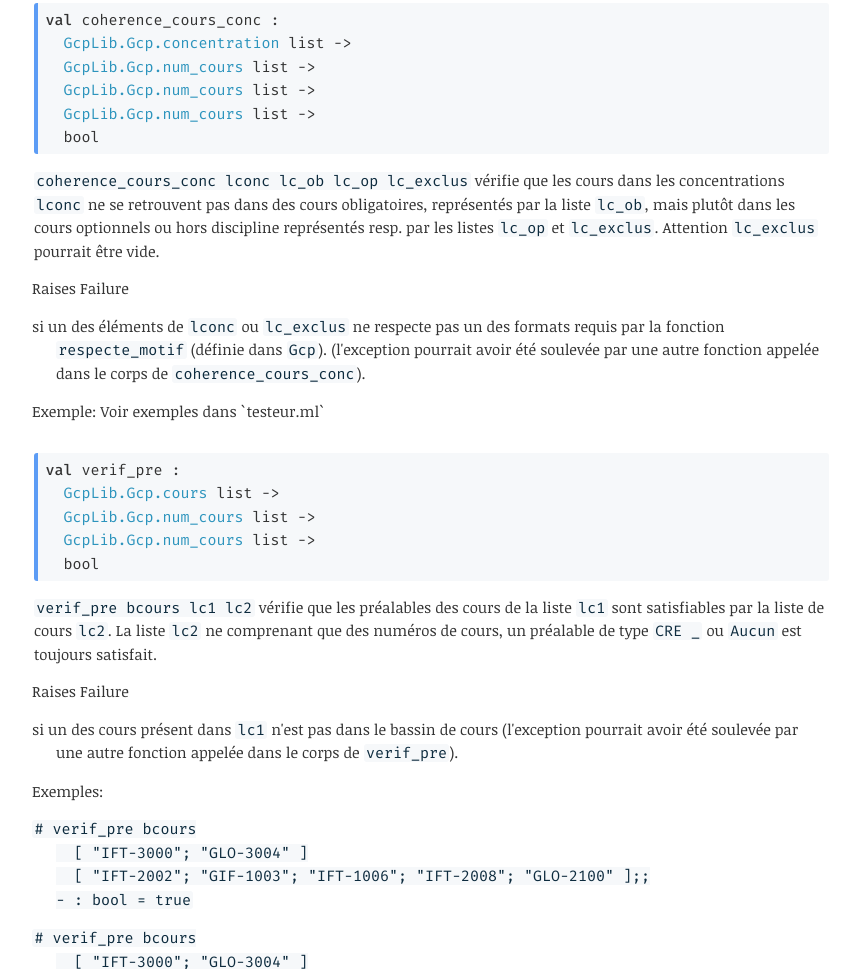
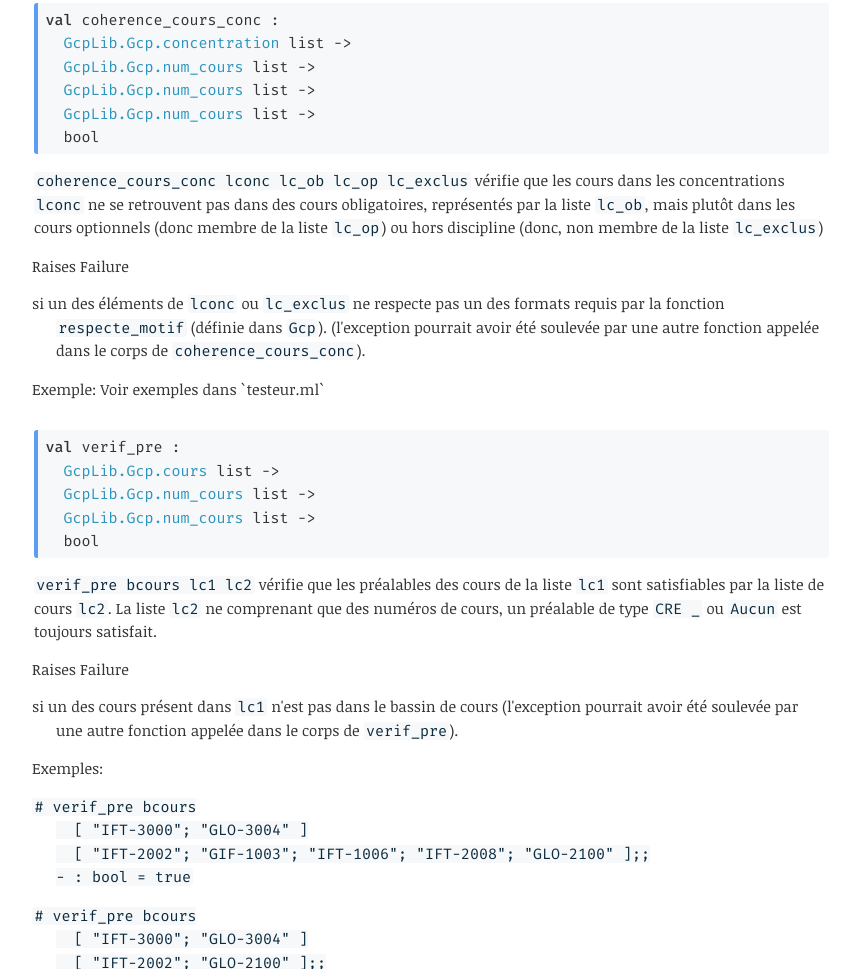
Before and after one commit to bktari/ift3000-h23, a plain HTML site: page docs/tp1@e28fb470910f/Tp1/index.html in a window 1280 px wide. Shown: the part 5918-6887 px from the top of the page, without its empty margins (253-1108 px from the left). Drawn offline with Linux system fonts and the light colour scheme.

Commit message:
maj doc lc_exclus

```diff
--- a/docs/tp1@e28fb470910f/Tp1/index.html
+++ b/docs/tp1@e28fb470910f/Tp1/index.html
@@ -329,8 +329,8 @@ Exception: Failure &quot;Cours &lt;5&gt; inexistant!&quot;.
       <div class="spec-doc">
         <p><code>coherence_cours_conc lconc lc_ob lc_op lc_exclus</code> vérifie que les cours dans les concentrations
           <code>lconc</code> ne se retrouvent pas dans des cours obligatoires, représentés par la liste
-          <code>lc_ob</code>, mais plutôt dans les cours optionnels ou hors discipline représentés resp. par les listes
-          <code>lc_op</code> et <code>lc_exclus</code>. Attention <code>lc_exclus</code> pourrait être vide.</p>
+          <code>lc_ob</code>, mais plutôt dans les cours optionnels (donc membre de la liste <code>lc_op</code>) ou hors
+          discipline (donc, non membre de la liste <code>lc_exclus</code>)</p>
         <ul class="at-tags">
           <li class="raises"><span class="at-tag">raises</span> <span class="value">Failure</span>
             <p>si un des éléments de <code>lconc</code> ou <code>lc_exclus</code> ne respecte pas un des formats requis
```
Also changed, not shown: 1 other file.
